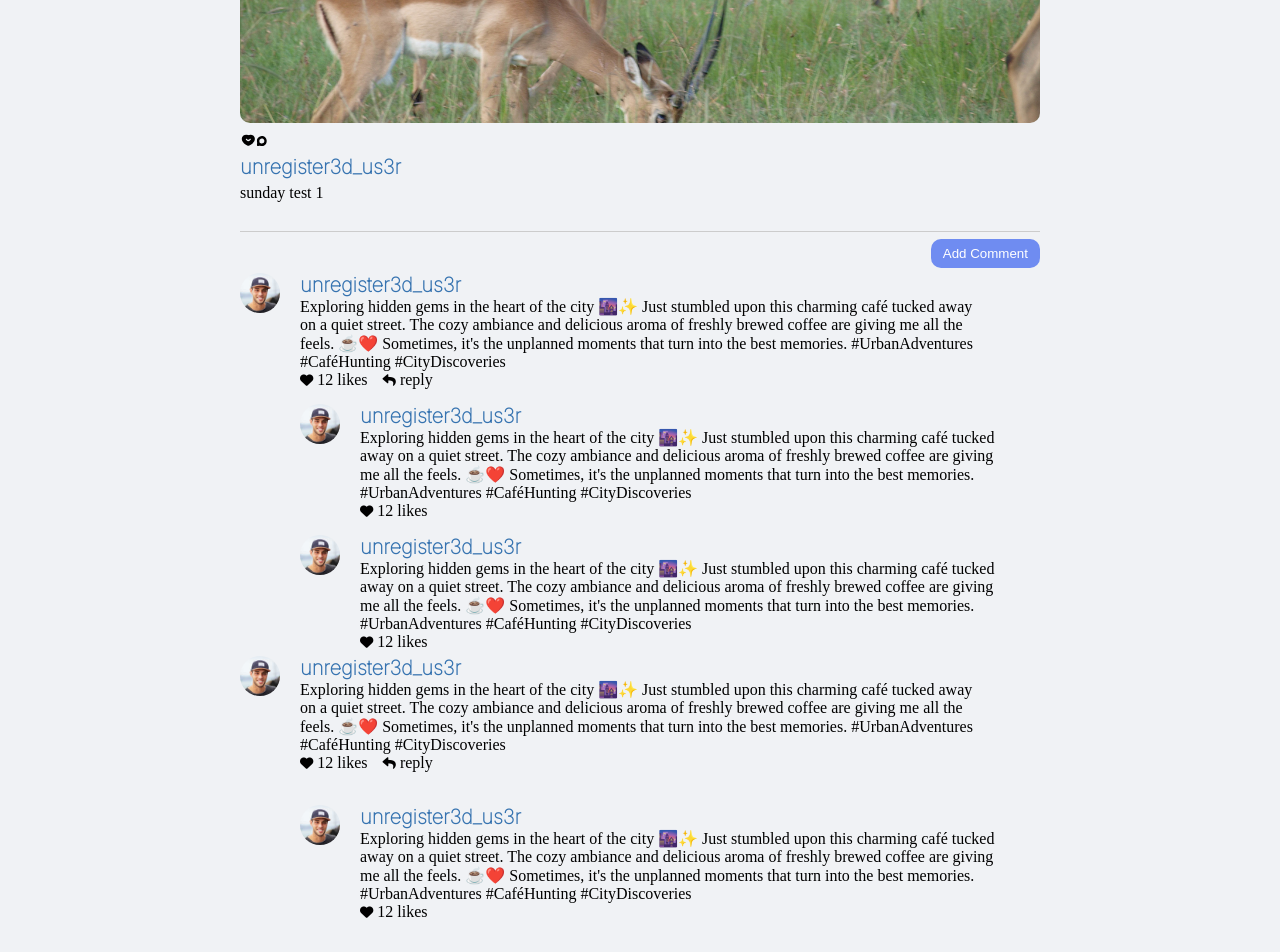
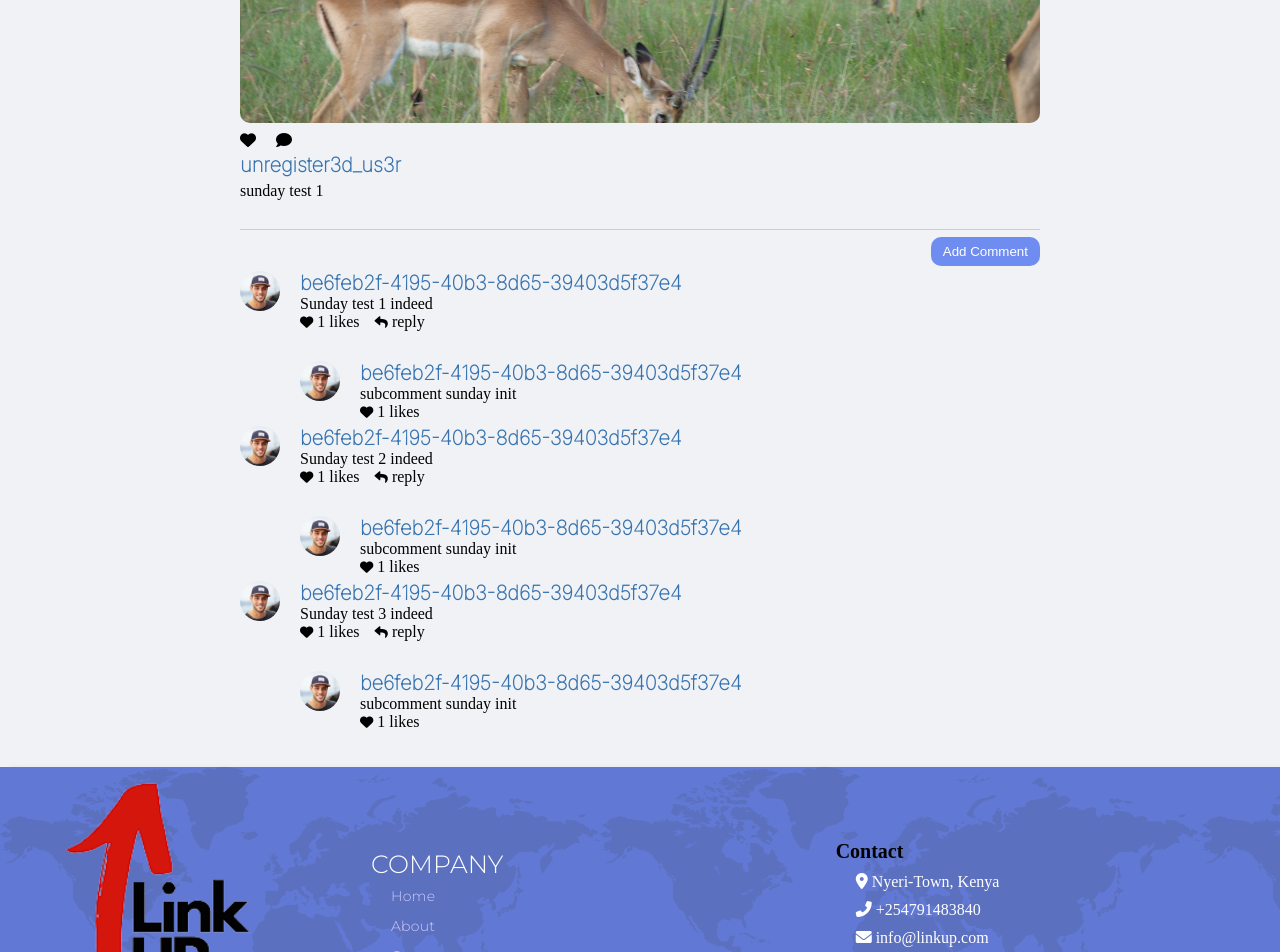
Before and after one commit to silomaben/linkUp-Social-Site, an Angular app: page /view-post in a window 1280 px wide. Shown: the part 480-1432 px from the top of the page. Built offline with nearby package versions, Linux system fonts and the light colour scheme; a web font is replaced by a local one.

Commit message:
few css mods on the footer and consume comments and subcomments object

```diff
--- a/src/app/single-post/single-post.component.html
+++ b/src/app/single-post/single-post.component.html
@@ -19,19 +19,9 @@
                 <img src="../../assets/img/bg-blog.jpg" alt="">
             </div>
             <div class="icons">
-                <svg width="16" height="12" viewBox="0 0 16 12" fill="none" xmlns="http://www.w3.org/2000/svg">
-                    <path d="M6.26961 2.66663C4.87743 2.66663 3.74878 3.69267 3.74878 4.95829C3.74878 7.24996 6.72795 9.33329 8.33211 9.81788C9.93628 9.33329 12.9154 7.24996 12.9154 4.95829C12.9154 3.69267 11.7868 2.66663 10.3946 2.66663C9.54211 2.66663 8.78816 3.05142 8.33211 3.64038C8.09967 3.33938 7.79086 3.09373 7.43184 2.92423C7.07282 2.75473 6.67416 2.66637 6.26961 2.66663Z" stroke="black" stroke-width="4" stroke-linecap="round" stroke-linejoin="round"/>
-                </svg>
-                <svg width="11" height="10" viewBox="0 0 11 10" fill="none" xmlns="http://www.w3.org/2000/svg">
-                    <g clip-path="url(#clip0_53_365)">
-                    <path d="M5.83203 8.75C6.57371 8.75 7.29873 8.53007 7.91542 8.11801C8.5321 7.70596 9.01275 7.12029 9.29658 6.43506C9.58041 5.74984 9.65467 4.99584 9.50998 4.26841C9.36528 3.54098 9.00813 2.8728 8.48368 2.34835C7.95923 1.8239 7.29105 1.46675 6.56362 1.32206C5.83619 1.17736 5.08219 1.25162 4.39697 1.53545C3.71175 1.81928 3.12608 2.29993 2.71402 2.91661C2.30196 3.5333 2.08203 4.25832 2.08203 5C2.08203 5.62 2.23203 6.20458 2.4987 6.71958L2.08203 8.75L4.11245 8.33333C4.62745 8.6 5.21245 8.75 5.83203 8.75Z" stroke="black" stroke-width="2.5" stroke-linecap="round" stroke-linejoin="round"/>
-                    </g>
-                    <defs>
-                    <clipPath id="clip0_53_365">
-                    <rect width="10" height="10" fill="white" transform="translate(0.832031)"/>
-                    </clipPath>
-                    </defs>
-                </svg>
+
+                <i class="fas fa-heart"></i>
+                <i class="fas fa-comment"></i>
 
 
             </div>
@@ -54,47 +44,29 @@
 
 
 
-            <div class="level-1-comment">
+            <div *ngFor="let comment of post.comments" class="level-1-comment">
                 <div class="comments-dp">
                     <img src="../../assets/img/test_profile.jpg" alt="">
                 </div>
                 <div>
-                    <h4 class="username">unregister3d_us3r</h4>
-                    <p>Exploring hidden gems in the heart of the city 🌆✨ Just stumbled upon this charming café tucked away on a quiet street. The
-                    cozy ambiance and delicious aroma of freshly brewed coffee are giving me all the feels. ☕️❤️ Sometimes, it's the unplanned moments that turn into the best memories. #UrbanAdventures #CaféHunting #CityDiscoveries</p>
+                    <h4 class="username">{{ comment.user_id }}</h4>
+                    <p>{{ comment.body }}</p>
                     <div class="comment-icons">
-                        <div><button><i class="fas fa-heart"></i></button><span> 12 likes</span></div>
+                        <div><button><i class="fas fa-heart"></i></button><span> {{ comment.like_count }} likes</span></div>
                         <div><button><i class="fas fa-reply"></i></button><span> reply</span></div>
                     </div>
-                    <div class="level-2-comments">
+                    <div *ngIf="comment.subcomments.length > 0" class="level-2-comments">
+                        <div *ngFor="let subcomment of comment.subcomments" class="level-2-comment">
 
                         <div class="level-2-comment">
                             <div class="comments-dp">
                                 <img src="../../assets/img/test_profile.jpg" alt="">
                             </div>
                             <div>
-                                <h4 class="username">unregister3d_us3r</h4>
-                                <p>Exploring hidden gems in the heart of the city 🌆✨ Just stumbled upon this charming café tucked away on a quiet street. The
-                                cozy ambiance and delicious aroma of freshly brewed coffee are giving me all the feels. ☕️❤️ Sometimes, it's the unplanned moments that turn into the best memories. #UrbanAdventures #CaféHunting #CityDiscoveries</p>
+                                <h4 class="username">{{ subcomment.user_id }}</h4>
+                                <p>{{ subcomment.body }}</p>
                                 <div class="comment-icons">
-                                    <div><button><i class="fas fa-heart"></i></button><span> 12 likes</span></div>
-                                    <!-- <div><button><i class="fas fa-reply"></i></button><span> reply</span></div> -->
-                                </div>
-                            </div>
-                        </div>
-
-
-
-                        <div class="level-2-comment">
-                            <div class="comments-dp">
-                                <img src="../../assets/img/test_profile.jpg" alt="">
-                            </div>
-                            <div>
-                                <h4 class="username">unregister3d_us3r</h4>
-                                <p>Exploring hidden gems in the heart of the city 🌆✨ Just stumbled upon this charming café tucked away on a quiet street. The
-                                cozy ambiance and delicious aroma of freshly brewed coffee are giving me all the feels. ☕️❤️ Sometimes, it's the unplanned moments that turn into the best memories. #UrbanAdventures #CaféHunting #CityDiscoveries</p>
-                                <div class="comment-icons">
-                                    <div><button><i class="fas fa-heart"></i></button><span> 12 likes</span></div>
+                                    <div><button><i class="fas fa-heart"></i></button><span> {{ subcomment.like_count }} likes</span></div>
                                     <!-- <div><button><i class="fas fa-reply"></i></button><span> reply</span></div> -->
                                 </div>
                             </div>
@@ -102,45 +74,7 @@
                     </div>
                 </div>
             </div>
-
-
-
-
-
-            <div class="level-1-comment">
-                <div class="comments-dp">
-                    <img src="../../assets/img/test_profile.jpg" alt="">
-                </div>
-                <div>
-                    <h4 class="username">unregister3d_us3r</h4>
-                    <p>Exploring hidden gems in the heart of the city 🌆✨ Just stumbled upon this charming café tucked away on a quiet street. The
-                    cozy ambiance and delicious aroma of freshly brewed coffee are giving me all the feels. ☕️❤️ Sometimes, it's the unplanned moments that turn into the best memories. #UrbanAdventures #CaféHunting #CityDiscoveries</p>
-                    <div class="comment-icons">
-                        <div><button><i class="fas fa-heart"></i></button><span> 12 likes</span></div>
-                        <div><button><i class="fas fa-reply"></i></button><span> reply</span></div>
-                    </div>
-                    <div class="level-2-comments">
-                        <br>
-                        <div class="level-2-comment">
-                            <div class="comments-dp">
-                                <img src="../../assets/img/test_profile.jpg" alt="">
-                            </div>
-                            <div>
-                                <h4 class="username">unregister3d_us3r</h4>
-                                <p>Exploring hidden gems in the heart of the city 🌆✨ Just stumbled upon this charming café tucked away on a quiet street. The
-                                cozy ambiance and delicious aroma of freshly brewed coffee are giving me all the feels. ☕️❤️ Sometimes, it's the unplanned moments that turn into the best memories. #UrbanAdventures #CaféHunting #CityDiscoveries</p>
-                                <div class="comment-icons">
-                                    <div><button><i class="fas fa-heart"></i></button><span> 12 likes</span></div>
-                                    <!-- <div><button><i class="fas fa-reply"></i></button><span> reply</span></div> -->
-                                </div>
-                            </div>
-                        </div>
-                    </div>
-                </div>
-            </div>
-
-
-
+        </div>
         </div>
 
 
--- a/src/app/single-post/single-post.component.ts
+++ b/src/app/single-post/single-post.component.ts
@@ -61,6 +61,38 @@ export class SinglePostComponent {
             like_count: 1
           }
         ]
+      },
+      {
+        comment_id: 2,
+        user_id: "be6feb2f-4195-40b3-8d65-39403d5f37e4",
+        body: "Sunday test 2 indeed",
+        datetime: "9/3/2023, 11:58:02 AM",
+        like_count: 1,
+        subcomments: [
+          {
+            subcomment_id: 1,
+            user_id: "be6feb2f-4195-40b3-8d65-39403d5f37e4",
+            body: "subcomment sunday init",
+            datetime: "9/3/2023, 12:17:52 PM",
+            like_count: 1
+          }
+        ]
+      },
+      {
+        comment_id: 3,
+        user_id: "be6feb2f-4195-40b3-8d65-39403d5f37e4",
+        body: "Sunday test 3 indeed",
+        datetime: "9/3/2023, 11:58:02 AM",
+        like_count: 1,
+        subcomments: [
+          {
+            subcomment_id: 1,
+            user_id: "be6feb2f-4195-40b3-8d65-39403d5f37e4",
+            body: "subcomment sunday init",
+            datetime: "9/3/2023, 12:17:52 PM",
+            like_count: 1
+          }
+        ]
       }
     ]
   };
--- a/src/styles.css
+++ b/src/styles.css
@@ -437,6 +437,11 @@ textarea {
     margin-top: 15px;
 }
 
+.icons{
+    display: flex;
+    flex-direction: row;
+    gap: 20px;
+}
 
 .comments-dp img{
     width: 40px;
@@ -634,7 +639,6 @@ footer {
     display: flex;
     flex-direction: column;
     align-items: center;
-    gap: 30px;
     background-color: #6179D4;
     box-shadow: 10px 2px 6px rgba(100, 95, 136, 0.15);
     background-image: url(assets/img/world_pattern.svg);
@@ -665,7 +669,7 @@ footer a:hover {
     flex-direction: row;
     align-items: center;
     justify-content: space-around;
-    margin-top: 20px;
+    margin-top: 10px;
 }
 
 
```
